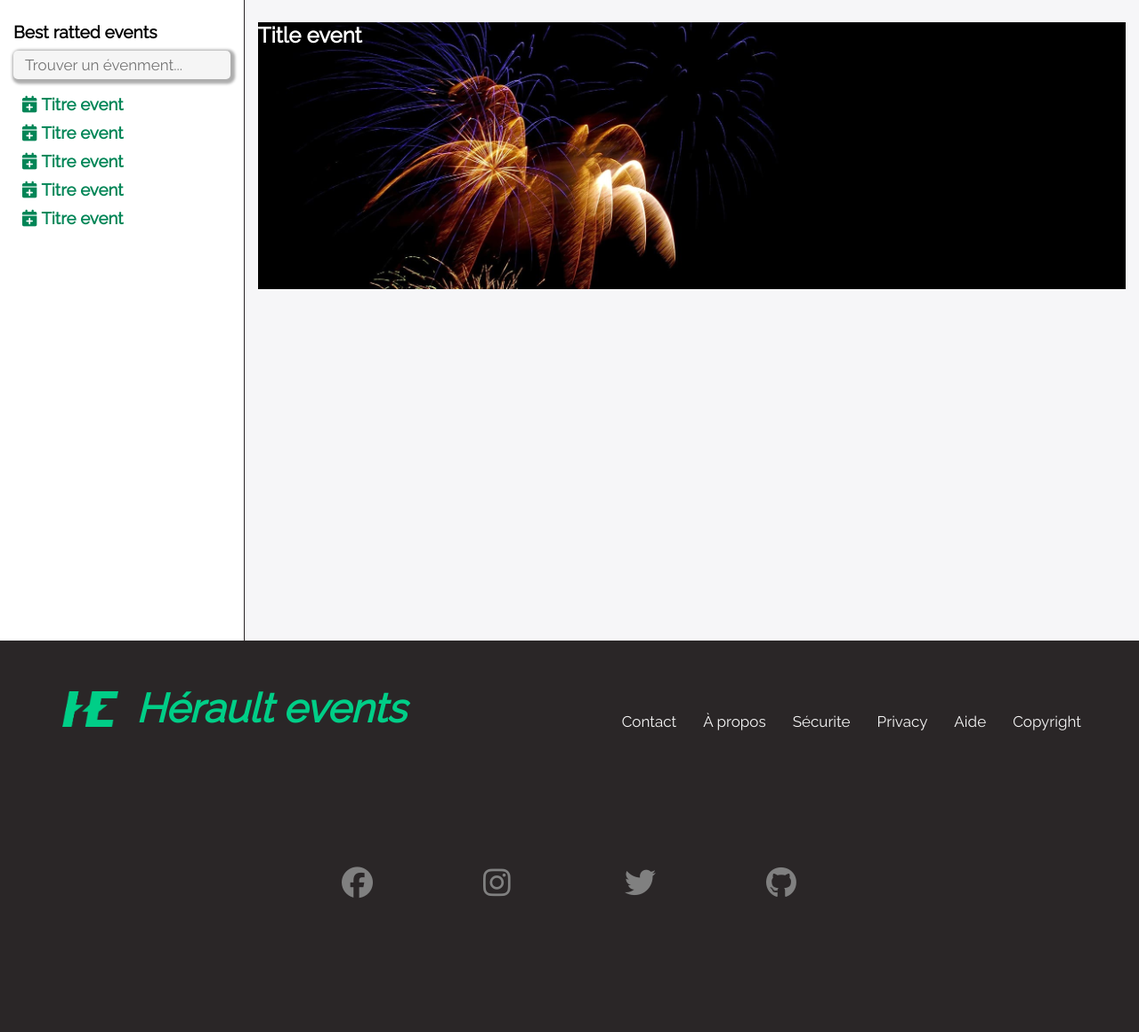
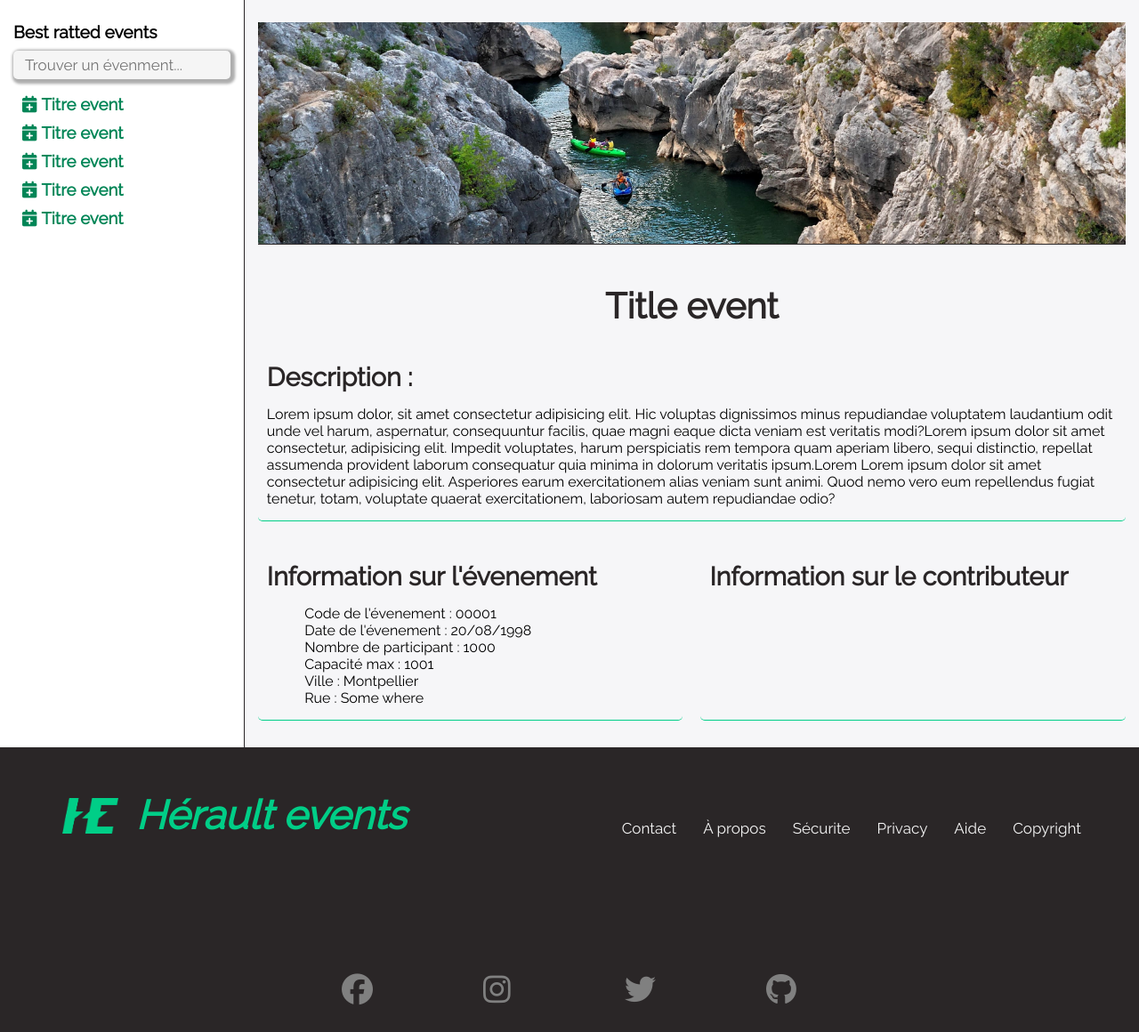
Before and after one commit to chakibreds/herault-events, a PHP site: page /view/events.php in a window 1280 px wide. Shown: the part 80-1240 px from the top of the page at 89% size. Before the commit the page ends 1089 px from the top, so only its background shows below. Run offline with PHP 8.4, Linux system fonts and the light colour scheme; data that the repository does not hold is empty; some libraries are stand-ins or nearby versions.

Commit message:
Premiere version de la page events.php

```diff
--- a/view/css/_events.scss
+++ b/view/css/_events.scss
@@ -1,27 +1,71 @@
 main.events {
     min-height: 90vh;
-    display: flex;
+    display   : flex;
 
     li {
         list-style: none;
     }
 
-    & > * {
+    &>* {
         padding: 25px 15px;
     }
 
     article.event {
-
-        flex: 4;
+        flex            : 4;
         background-color: $blanc;
 
-        div.title-event {
-            min-height: 300px;
-            background-size: cover;
+        display              : grid;
+        grid-template-columns: 1fr 1fr;
+        grid-gap             : 20px;
+
+        div.image-event {
+            grid-column        : 1 / 3;
+            min-height         : 250px;
+            background-size    : cover;
             background-position: center;
-            h2 {
-                color: white;
+            border-bottom      : 1px solid $couleurPrincipal;
+        }
+
+        h2 {
+            grid-column: 1 / 3;
+            color      : $couleurPrincipal;
+            text-align : center;
+            font-size  : 2.5em;
+            margin-top : 25px;
+        }
+
+        // pour toutes les sections
+        section {
+            padding      : 15px 10px;
+            margin       : 5px 0;
+            border-bottom: 1px solid $couleurSecondaire;
+            border-radius: 5px;
+
+            h3 {
+                margin-bottom: 15px;
+                font-size    : 1.8em;
+                color        : $couleurPrincipal;
+            }
+
+            &.description-event {
+                grid-column: 1 / 3;
+
+            }
+
+            &.information-event {
+
+                ul.information-list {
+
+                    li::before {
+                        font-family: "Font Awesome 5 Pro";
+                        font-weight: 900;
+                        content     : "\f105";
+                        margin: 0 15px;
+                    }
+                }
             }
         }
+
+
     }
 }
--- a/view/css/style.css
+++ b/view/css/style.css
@@ -704,16 +704,57 @@ main.events article.event {
       -ms-flex: 4;
           flex: 4;
   background-color: #F6F6F8;
+  display: -ms-grid;
+  display: grid;
+  -ms-grid-columns: 1fr 1fr;
+      grid-template-columns: 1fr 1fr;
+  grid-gap: 20px;
 }
 
-main.events article.event div.title-event {
-  min-height: 300px;
+main.events article.event div.image-event {
+  -ms-grid-column: 1;
+  -ms-grid-column-span: 2;
+  grid-column: 1 / 3;
+  min-height: 250px;
   background-size: cover;
   background-position: center;
+  border-bottom: 1px solid #2a2627;
 }
 
-main.events article.event div.title-event h2 {
-  color: white;
+main.events article.event h2 {
+  -ms-grid-column: 1;
+  -ms-grid-column-span: 2;
+  grid-column: 1 / 3;
+  color: #2a2627;
+  text-align: center;
+  font-size: 2.5em;
+  margin-top: 25px;
+}
+
+main.events article.event section {
+  padding: 15px 10px;
+  margin: 5px 0;
+  border-bottom: 1px solid #00ce87;
+  border-radius: 5px;
+}
+
+main.events article.event section h3 {
+  margin-bottom: 15px;
+  font-size: 1.8em;
+  color: #2a2627;
+}
+
+main.events article.event section.description-event {
+  -ms-grid-column: 1;
+  -ms-grid-column-span: 2;
+  grid-column: 1 / 3;
+}
+
+main.events article.event section.information-event ul.information-list li::before {
+  font-family: "Font Awesome 5 Pro";
+  font-weight: 900;
+  content: "\f105";
+  margin: 0 15px;
 }
 
 main.index-hors-ligne {
--- a/view/events.php
+++ b/view/events.php
@@ -39,10 +39,32 @@ if (isset($_SESSION['user']) && logged($_SESSION['user'])) {
         </aside>
 
         <article class="event">
-            <div class="title-event" style="background-image : url('<?= $server_root?>view/img/compressed/fireworks-1.jpg');">
-                <h2>Title event</h2>
+            <div class="image-event" style="background-image : url('<?= $server_root?>view/img/compressed/background-1.jpg');">
+            </div>
+            <h2>Title event</h2>
+            <section class="description-event">
+                <h3>Description :</h3>
+                <p>
+                    Lorem ipsum dolor, sit amet consectetur adipisicing elit. Hic voluptas dignissimos minus repudiandae voluptatem laudantium odit unde vel harum, aspernatur, consequuntur facilis, quae magni eaque dicta veniam est veritatis modi?Lorem ipsum dolor sit amet consectetur, adipisicing elit. Impedit voluptates, harum perspiciatis rem tempora quam aperiam libero, sequi distinctio, repellat assumenda provident laborum consequatur quia minima in dolorum veritatis ipsum.Lorem Lorem ipsum dolor sit amet consectetur adipisicing elit. Asperiores earum exercitationem alias veniam sunt animi. Quod nemo vero eum repellendus fugiat tenetur, totam, voluptate quaerat exercitationem, laboriosam autem repudiandae odio?
+                </p>
+            </section>
+            <section class="information-event">
+                <h3>Information sur l'évenement</h3>
+                <ul class="information-list">
+                    <li>Code de l'évenement : 00001</li>
+                    <li>Date de l'évenement : 20/08/1998</li>
+                    <li>Nombre de participant : 1000</li>
+                    <li>Capacité max : 1001</li>
+                    <li>Ville : Montpellier</li>
+                    <li>Rue : Some where</li>
+                </ul>
+            </section>
+            <section class="contributeur-event">
+                <h3>Information sur le contributeur</h3>
+                <div class="">
 
-            </div>
+                </div>
+            </section>
         </article>
     </main>
 </body>
```
